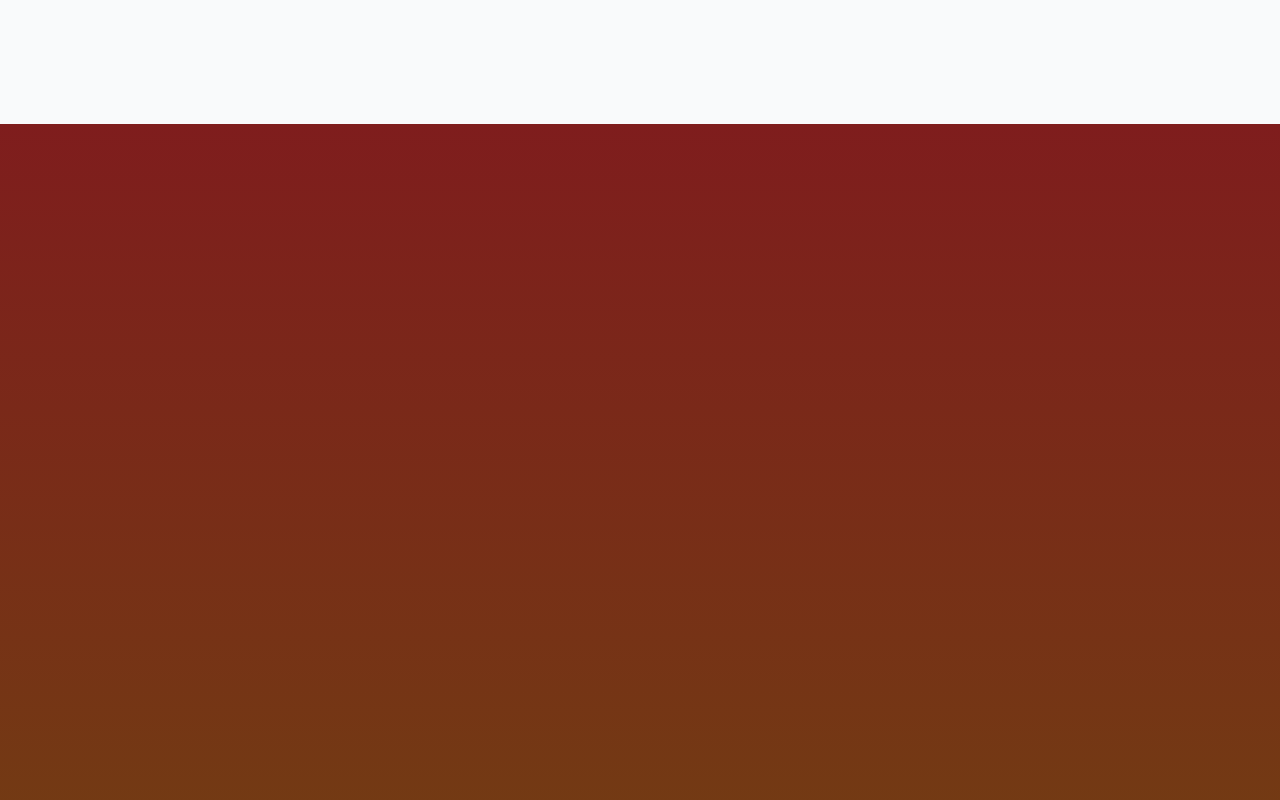
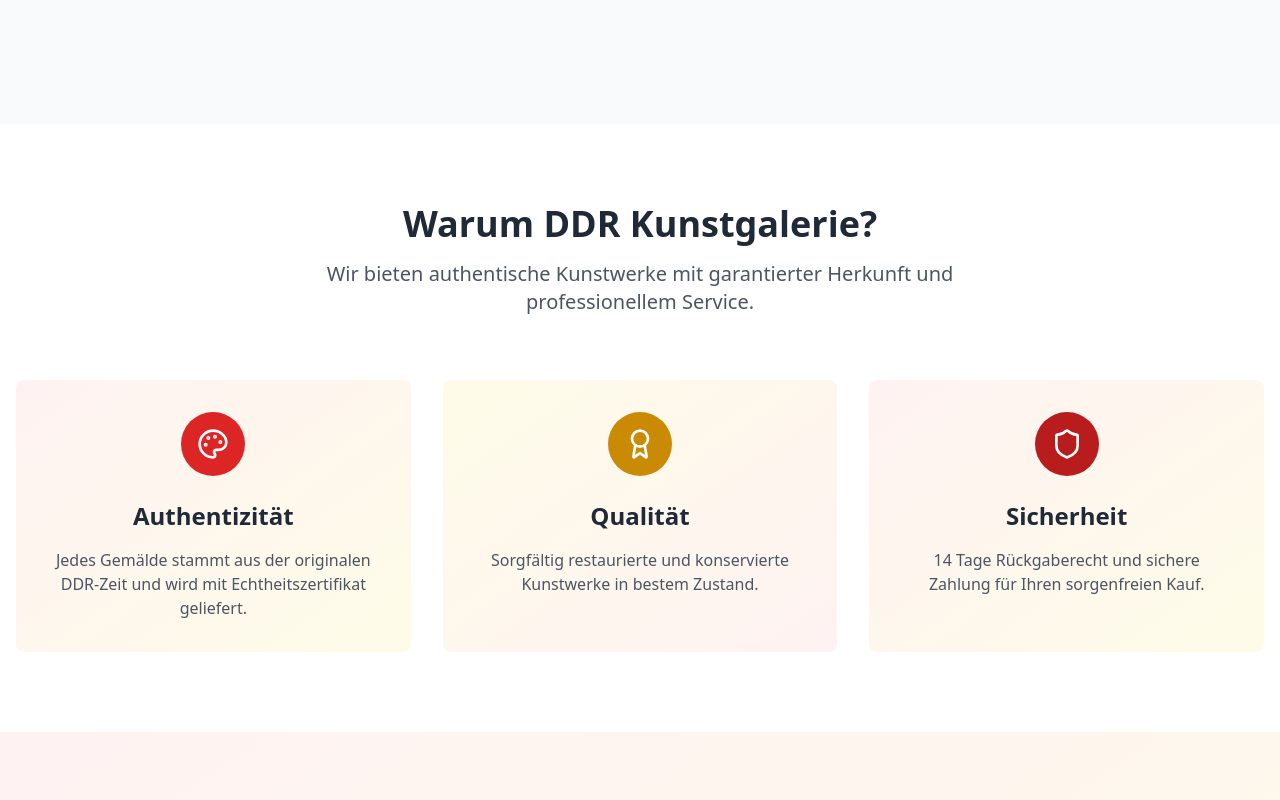
Before and after one commit to kn-02/malerei-ostalgie-shop, a React (Vite) app: page / in a window 1280 px wide. Shown: the part 4580-5380 px from the top of the page. Built offline with nearby package versions, Linux system fonts and the light colour scheme.

Commit message:
Fix: Empty div in AnimatedHero
The empty div in AnimatedHero was causing issues. This commit removes the empty div.

```diff
--- a/src/components/AnimatedHero.tsx
+++ b/src/components/AnimatedHero.tsx
@@ -228,11 +228,6 @@ const AnimatedHero = () => {
             </div>
           </motion.div>
         </div>
-
-        {/* Spacer for zoom effect */}
-        {isVerticalScrolling && (
-          <div className="h-screen bg-gradient-to-b from-red-900 to-yellow-900" />
-        )}
       </div>
     </>
   );
```
